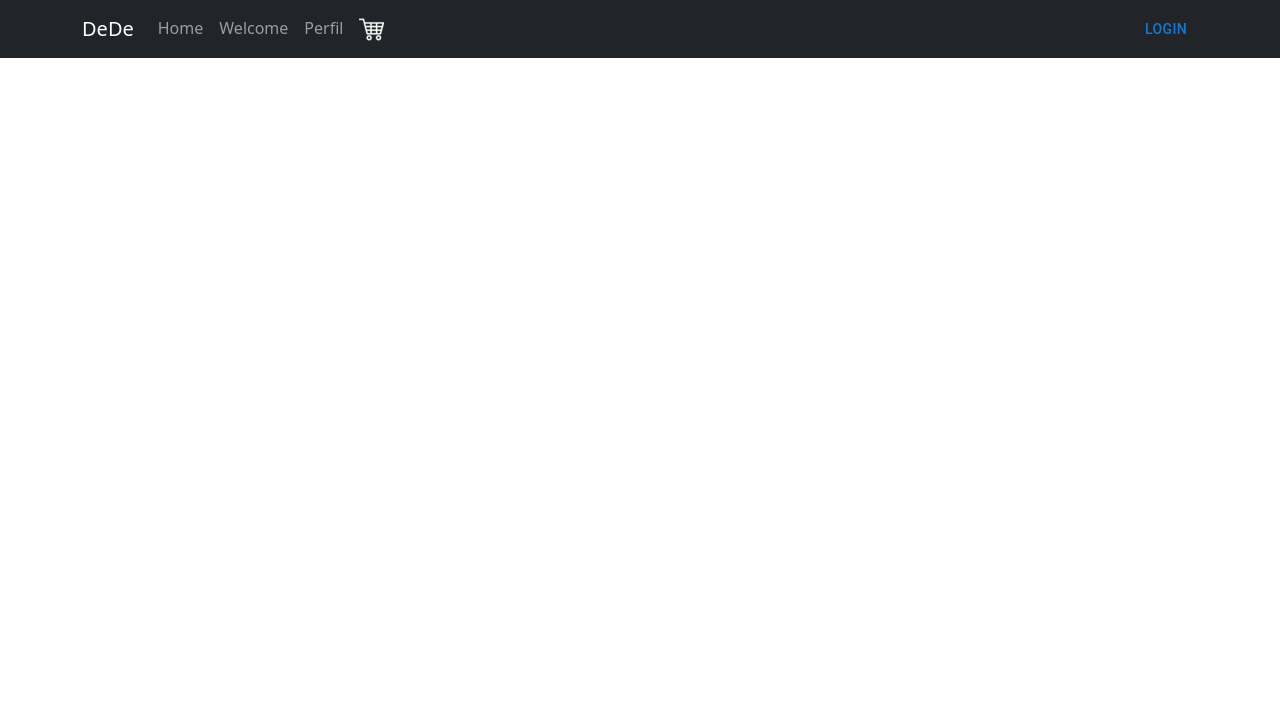
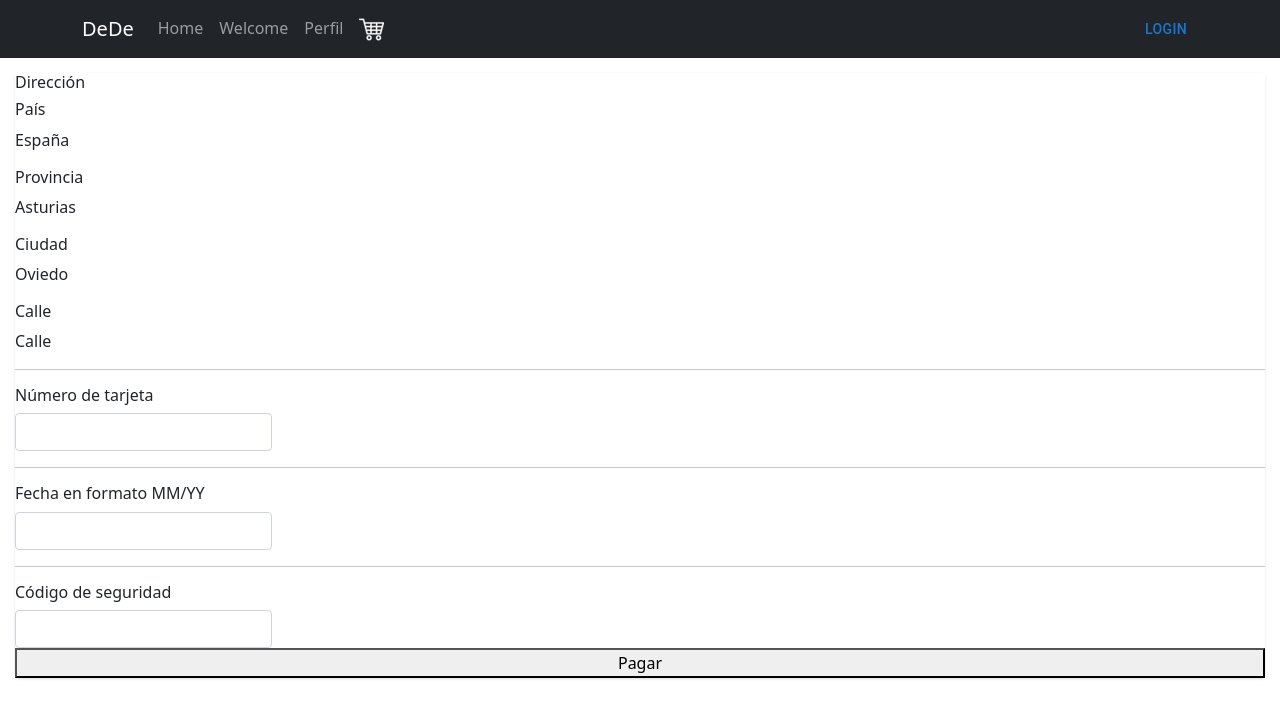
Before and after one commit to Arquisoft/dede_es5c, a React (Create React App) app in the folder webapp/: page /pay in a window 1280 px wide. Shown: the top 718 px of the page. Built offline with nearby package versions, Linux system fonts and the light colour scheme; what @inrupt/solid-ui-react would draw is missing.

Commit message:
Cambios en el formulario de pago

```diff
--- a/webapp/src/App.tsx
+++ b/webapp/src/App.tsx
@@ -29,7 +29,7 @@ function App(): JSX.Element {
           <Route path='/' element={<Home/>}/>
           <Route path="/product/:name" element={<ProductDetails/>} />
           <Route path="/perfil" element={<UserDetails/>} />
-          <Route path="/pay/:name" element={<PaymentForm/>} />
+          <Route path="/pay" element={<PaymentForm/>} />
           <Route path='/login' element={<LoginForm/>}/>
           <Route path='/carrito' element={<Carrito/>}/>
           </Routes>
--- a/webapp/src/components/PaymentForm.tsx
+++ b/webapp/src/components/PaymentForm.tsx
@@ -8,9 +8,10 @@ import { url } from 'inspector';
 function PaymentForm() {
 
 
-    const [product, setProduct] = useState<Product>({ name: "Nombre", description: "Description", category: "Category", color: "Color", price: 55, talla_stock: [{ talla: "talla" }, { stock: 50 }], url: "" });
-    const address = { country: "España", province: "Asturias", city: "Oviedo", street: "Calle falsa 123" }
-    type ProductoName = {
+    //const [product, setProduct] = useState<Product>({ name: "Nombre", description: "Description", category: "Category", color: "Color", price: 55, talla_stock: [{ talla: "talla" }, { stock: 50 }], url: "" });
+    const address = { country: "España", province: "Asturias", city: "Oviedo", street: "Calle" }
+
+    /*type ProductoName = {
         name: string;
     }
 
@@ -24,7 +25,7 @@ function PaymentForm() {
 
     useEffect(() => {
         refreshProducts();
-    }, []);
+    }, []);*/
 
     return (
 
@@ -35,11 +36,6 @@ function PaymentForm() {
                         <div>
                             <div className='Card'>
                                 <div className='Image'>
-                                    <img className='ProductImage' src={product.url.toString()} alt="Product to buy image"></img>
-                                    <div className='CardBody'>
-                                        <h4 className="CardProductName">{product.name}</h4>
-                                        <p>{product.price} €</p>
-                                        <hr />
                                         <div>
                                             <h6>Dirección</h6> {/*Esto vendría de los pods*/}
                                             <div>
@@ -86,7 +82,6 @@ function PaymentForm() {
                         </div>
                     </div>
                 </div>
-            </div>
 
         </React.Fragment>
 
--- a/webapp/src/components/carrito/Carrito.tsx
+++ b/webapp/src/components/carrito/Carrito.tsx
@@ -73,7 +73,7 @@ function Carrito() {
                 </tr>
             </table>
 
-            <Button>Comprar</Button>
+            <form action= {"/pay"}><Button>Comprar</Button></form>
             </Container>
         )
     }
```
